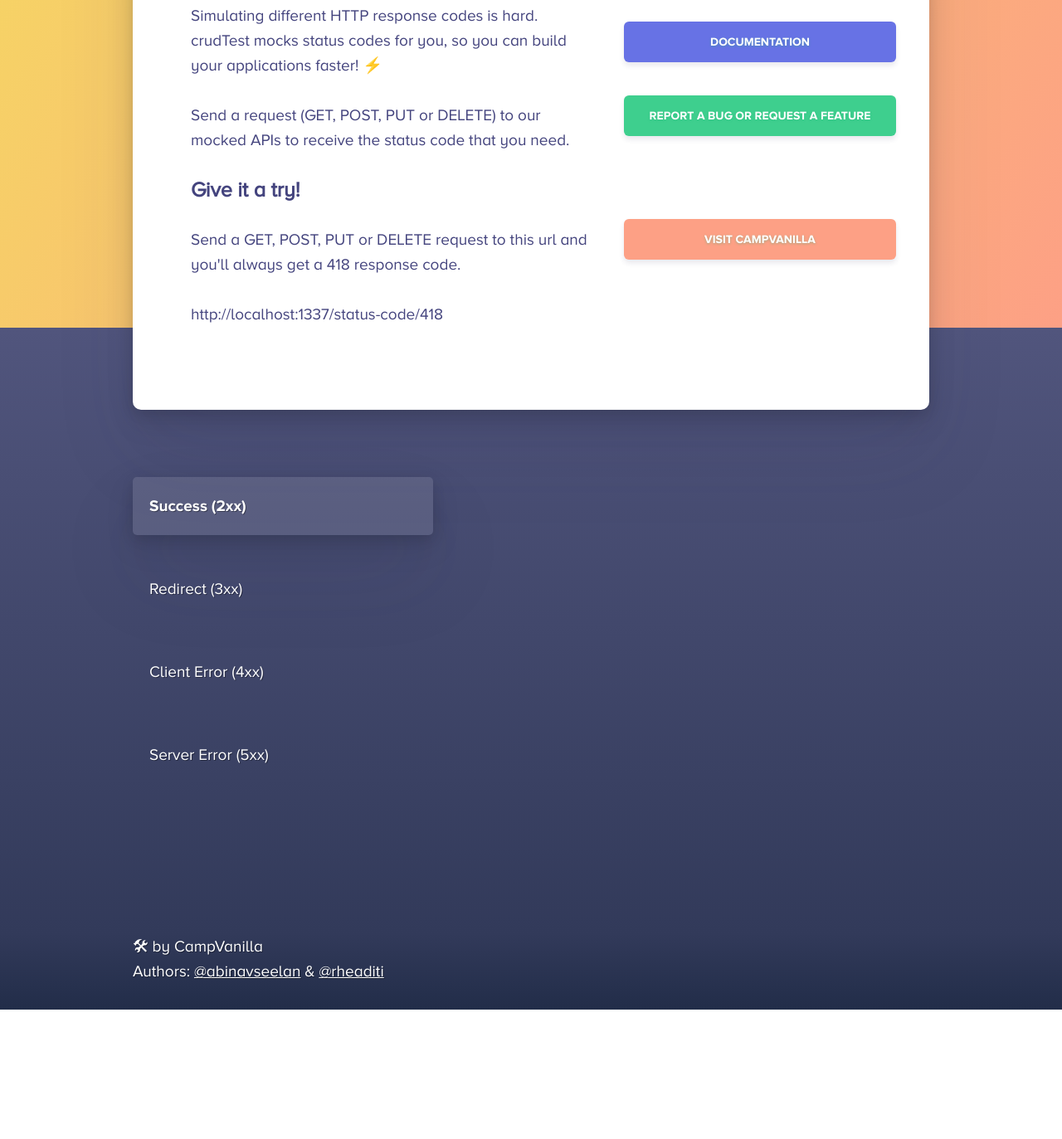
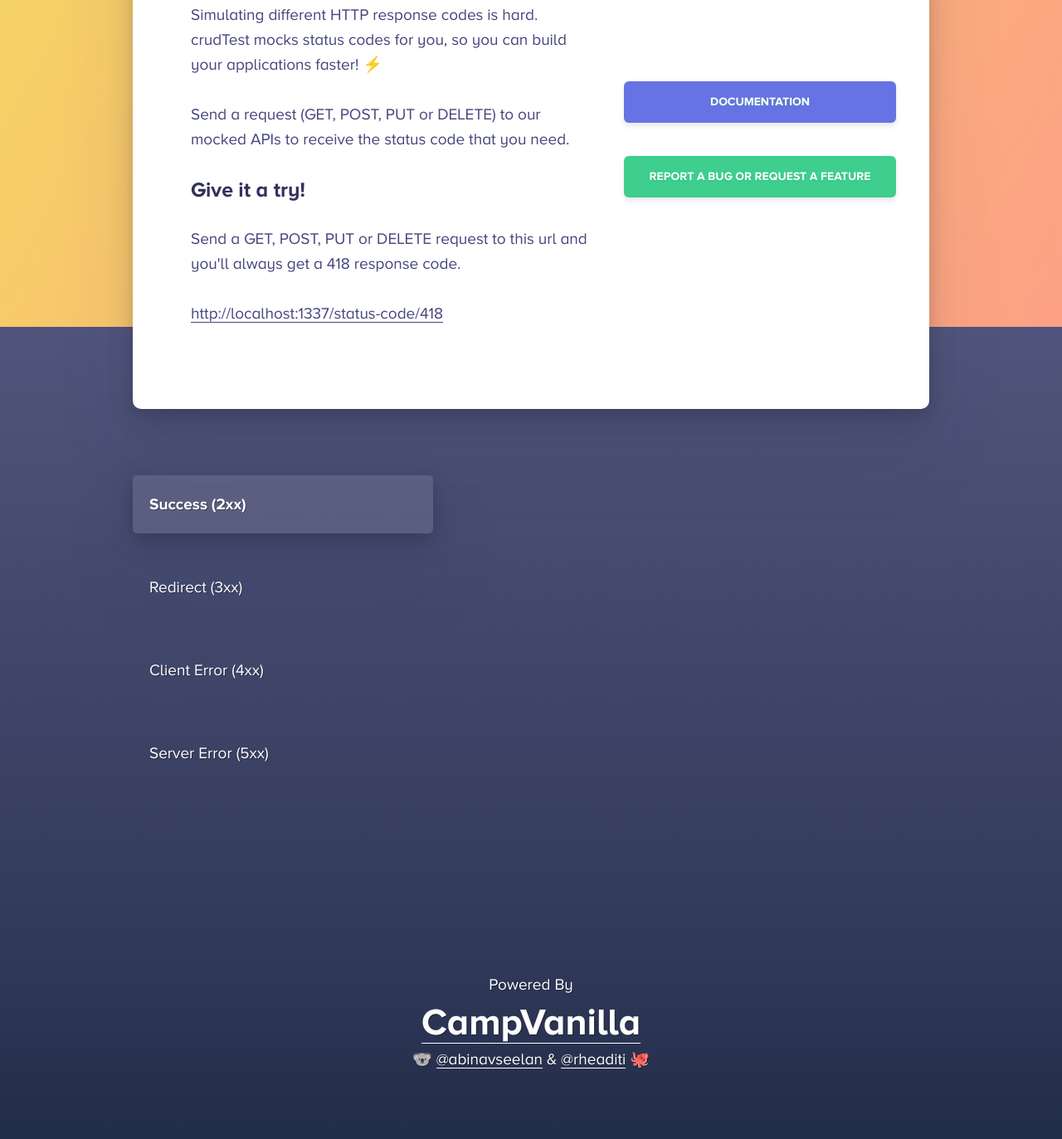
Before and after one commit to abinavseelan/sendback-api, a website with bundled scripts: page client/index.html in a window 1280 px wide. Shown: the part 367-1740 px from the top of the page at 83% size. Before the commit the page ends 1584 px from the top, so only its background shows below. Built offline with nearby package versions, Linux system fonts and the light colour scheme; a script that the page names is missing.

```diff
--- a/client/index.html
+++ b/client/index.html
@@ -12,10 +12,9 @@
     window.dataLayer = window.dataLayer || [];
     function gtag() { dataLayer.push(arguments); }
     gtag('js', new Date());
-
     gtag('config', 'UA-96285546-2');
   </script>
-  <link href="./style.css" rel="stylesheet" />
+  <link href="./style.css" rel="stylesheet" type="text/css" />
 </head>
 
 <body>
@@ -34,13 +33,13 @@
             <h3 class="h3">Give it a try!</h3>
             <p>Send a GET, POST, PUT or DELETE request to this url and you'll always get a 418 response code.</p>
             <p>
-              <a class="copyable-link" data-clipboard-text="http://localhost:1337/status-code/418">http://localhost:1337/status-code/418</a>
+              <a class="link-clipboard" data-clipboard-text="http://localhost:1337/status-code/418">http://localhost:1337/status-code/418</a>
+              <span class="link-help">Click To Copy!</span>
             </p>
           </div>
           <div class="col right">
-            <a href="/docs.html" class="btn primary">Documentation</a>
-            <a href="https://github.com/abinavseelan/crudtest.com/issues" class="btn secondary">Report a bug or request a feature</a>
-            <a href="https://blog.campvanilla.com" class="btn cta margined-lg">Visit CampVanilla</a>
+            <a href="/docs.html" class="btn indigo">Documentation</a>
+            <a href="https://github.com/abinavseelan/crudtest.com/issues" class="btn bright-green">Report a bug or request a feature</a>
           </div>
         </div>
       </div>
@@ -82,65 +81,19 @@
     </section>
   </main>
   <footer class="background-night t-bg-dark no-collapse-pad">
-    <div class="container">
-      🛠 by CampVanilla
-      <p>Authors:
-        <a href="https://abinavseelan.com" title="Abinav Nithya Seelan">@abinavseelan</a> &amp;
-        <a href="http://aditimohanty.com" title="Aditi Anomita Mohanty">@rheaditi</a>
-      </p>
+    <div class="container footer">
+      <section class="col t-center">
+          Powered By
+          <p class="h1">
+            <a href="https://blog.campvanilla.com/?utm_source=crudtest&utm_medium=referral" title="Camp Vanilla - Blog about Code & Technology">CampVanilla</a>
+          </p>
+          <p>
+            🐨 <a href="https://abinavseelan.com/?utm_source=crudtest&utm_medium=referral" title="Abinav Seelan | Web Engineer">@abinavseelan</a> &amp;
+            <a href="http://aditimohanty.com/?utm_source=crudtest&utm_medium=referral" title="Aditi Mohanty | Front-End Engineer, Bangalore, India">@rheaditi</a> 🐙
+          </p>
+      </section>
     </div>
   </footer>
-  <!--
-  \
-  <div class="hero-container"></div>
-  <div class="cta-section">
-    <div class="container">
-      <div class="left">
-        <div class="tab">
-          <input type="radio" name="example-codes" value="2xx" id="code-2xx" checked onClick="changeExample('2')" />
-          <label for="code-2xx"> (2xx) Success</label>
-        </div>
-        <div class="tab">
-          <input type="radio" name="example-codes" value="3xx" id="code-3xx" onClick="changeExample('3')" />
-          <label for="code-3xx"> (3xx) Redirect</label>
-        </div>
-        <div class="tab">
-          <input type="radio" name="example-codes" value="4xx" id="code-4xx" onClick="changeExample('4')" />
-          <label for="code-4xx"> (4xx) Client error</label>
-        </div>
-        <div class="tab">
-          <input type="radio" name="example-codes" value="5xx" id="code-5xx" onClick="changeExample('5')" />
-          <label for="code-5xx"> (5xx) Server error</label>
-        </div>
-
-      </div>
-      <div class="right">
-        <div class="card">
-          <h2 id="code-header">
-            Success response codes (2xx)
-          </h2>
-          <div id="code-snippet">
-          </div>
-        </div>
-      </div>
-    </div>
-  </div>
-  <div class="about-section">
-    <div class="container">
-      <h3>
-        Powered by
-      </h3>
-      <h2>
-        CampVanilla
-      </h2>
-      <h3>
-        Find us on the interwebs!
-      </h3>
-      <h3>
-        <a href="https://abinavseelan.com?utm_source=crudTest.com&utm_medium=referral">Abinav Seelan</a> & <a href="http://aditimohanty.com?utm_source=crudTest.com&utm_medium=referral">Aditi Mohanty</a>
-      </h3>
-    </div>
-  </div> -->
   <script src="https://embed.runkit.com"></script>
   <script src="https://cdnjs.cloudflare.com/ajax/libs/clipboard.js/1.7.1/clipboard.min.js"></script>
   <script src="./index.js"></script>
--- a/client/index.js
+++ b/client/index.js
@@ -44,4 +44,4 @@
   }
 };
 
-new Clipboard('.link'); // eslint-disable-line
+new Clipboard('.link-clipboard'); // eslint-disable-line
--- a/client/sass/_base.scss
+++ b/client/sass/_base.scss
@@ -8,6 +8,16 @@
   height: 0;
   border: 1px solid #eee;
   width: 100%;
+}
+
+a {
+  color: $text;
+  text-decoration: none;
+  border-bottom: 1px solid $text;
+
+  .t-bg-dark & {
+    border-bottom-color: #FFF;
+  }
 }
 
 .container {
@@ -55,6 +65,8 @@
 
 .no-collapse-pad {
   padding: 1px 0;
+  margin-top: -1px;
+  margin-bottom: -1px;
 }
 
 ul {
--- a/client/sass/_components.scss
+++ b/client/sass/_components.scss
@@ -3,6 +3,23 @@
 
   h1 {
     margin-bottom: 20px;
+  }
+}
+
+.link-help {
+  display: none;
+  opacity: 0;
+  transition: opacity 0.15 ease-out;
+}
+
+.link-clipboard {
+  cursor: pointer;
+  &:hover + .link-help {
+    display: inline-block;
+    opacity: 1;
+    color: lighten($text, 10%);
+    padding-left: 10px;
+    border: none;
   }
 }
 
@@ -177,27 +194,33 @@
   }
 }
 
-.primary {
-  background-color: #6772e5;
+.btn.indigo {
+  background-color: $indigo;
+  border-color: $indigo;
 
   &:hover {
-    background-color: #7795f8;
+    background-color: lighten($indigo, 1%);
+    border-color: lighten($indigo, 1%);
   }
 }
 
-.secondary {
-  background-color: #3ecf8e;
+.btn.bright-green {
+  background-color: $bright-green;
+  border-color: $bright-green;
 
   &:hover {
-    background-color: #47e9a0;
+    background-color: lighten($bright-green, 1%);
+    border-color: lighten($bright-green, 1%);
   }
 }
 
-.cta {
-  background-color: #fda085;
+.btn.orange {
+  background-color: $orange;
+  border-color: $orange;
 
   &:hover {
-    background-color: #f6d365;
+    background-color: lighten($orange, 1%);
+    border-color: lighten($orange, 1%);
   }
 }
 
@@ -206,3 +229,34 @@
       margin-top: 80px;
   }
 }
+
+.footer {
+  display: flex;
+  margin-top: -1px;
+  justify-content: center;
+  align-items: center;
+  padding: 50px 0;
+  flex-direction: column;
+
+  .col {
+    flex: 1;
+  }
+
+  .h1 {
+    margin: 0;
+  }
+
+  @media screen and (min-width: 768px) {
+    flex-direction: row;
+  }
+}
+
+.documentation-container {
+  padding-left: 10px;
+  padding-right: 10px;
+
+  .code-snippet {
+    padding-top: 15px;
+    overflow: hidden;
+  }
+}
--- a/client/sass/_typography.scss
+++ b/client/sass/_typography.scss
@@ -16,9 +16,13 @@
 }
 
 @for $i from 1 through 6 {
-  h#{$i} .h#{$i} {
+  h#{$i}, .h#{$i} {
     color: $text-dark;
     font-family: $font-stack-bold;
+
+    .t-bg-dark & {
+      color: #FFF;
+    }
   }
 }
 /* Generated by https://www.gridlover.net/try for vertical rhythm */
--- a/client/sass/_variables.scss
+++ b/client/sass/_variables.scss
@@ -12,3 +12,6 @@
 
 $font-stack-regular: 'ProximaNova', Arial, Helvetica, sans-serif;
 $font-stack-bold: 'ProximaNovaBold', Arial, Helvetica, sans-serif;
+
+$indigo: #6772e5;
+$bright-green: #3ecf8e;
```
Also changed, not shown: client/docs.html (+23 -3 lines), client/style.css.
